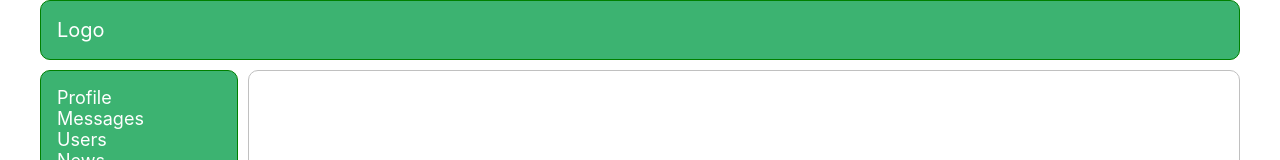
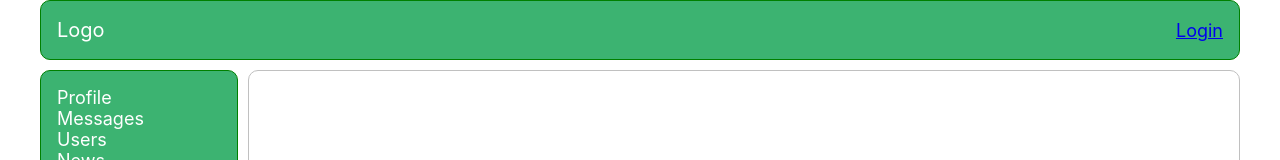
Before and after one commit to 1mpossible-code/react-social-network, a React (Create React App) app: page /login in a window 1280 px wide. Shown: the top 160 px of the page. Built offline with nearby package versions, Linux system fonts and the light colour scheme; no server answers.

Commit message:
Implement authorization. Add user's name to Header.

```diff
--- a/src/App.js
+++ b/src/App.js
@@ -1,16 +1,16 @@
 import './App.css';
-import Header from "./components/Header/Header";
 import Sidebar from "./components/Sidebar/Sidebar";
 import Dialogs from "./components/Dialogs/Dialogs";
 import {BrowserRouter, Route} from "react-router-dom";
 import UsersContainer from "./components/Users/UsersContainer";
 import ProfileContainer from "./components/Profile/ProfileContainer";
+import HeaderContainer from "./components/Header/HeaderContainer";
 
 function App(props) {
     return (
         <BrowserRouter>
             <div className="app-wrapper">
-                <Header/>
+                <HeaderContainer/>
                 <Sidebar/>
                 <main className="content">
                     <Route path="/profile/:userId" render={() => (
--- a/src/components/Header/Header.js
+++ b/src/components/Header/Header.js
@@ -1,11 +1,17 @@
 import React from "react";
 import classes from "./Header.module.css";
 
-const Header = () => {
+const Header = (props) => {
     return (
         <header className={classes.header}>
             <div className={classes.logo}>
                 <span>Logo</span>
+            </div>
+            <div className={classes.login}>
+                {
+                    props.isAuthorized ? props.name :
+                        <a href="http://localhost:3001/login">Login</a>
+                }
             </div>
         </header>
     )
--- a/src/components/Header/Header.module.css
+++ b/src/components/Header/Header.module.css
@@ -13,3 +13,11 @@
     align-items: center;
     padding-left: 1rem;
 }
+
+.login {
+    display: flex;
+    height: 100%;
+    align-items: center;
+    float: right;
+    padding-right: 1rem;
+}
--- /dev/null
+++ b/src/components/Header/HeaderContainer.js
@@ -0,0 +1,32 @@
+import React, {Component} from "react";
+import Header from "./Header";
+import {connect} from "react-redux";
+import {setAuthUser} from "../../redux/authReducer";
+import axios from "axios";
+
+class HeaderContainer extends Component {
+    componentDidMount() {
+        axios.get('http://localhost:3001/auth/me', {withCredentials: true})
+            .then(
+                res => {
+                    const {_id, name, email} = res.data
+
+                    this.props.setAuthUser(_id, name, email);
+                }
+            ).catch(e => console.log(e));
+    }
+
+    render() {
+        return (
+            <Header name={this.props.name} isAuthorized={this.props.isAuthorized}/>
+        );
+    }
+}
+
+const mapStateToProps = (state) => ({
+    id: state.auth.id,
+    name: state.auth.name,
+    isAuthorized: state.auth.isAuthorized,
+})
+
+export default connect(mapStateToProps, {setAuthUser})(HeaderContainer);
--- /dev/null
+++ b/src/redux/authReducer.js
@@ -0,0 +1,28 @@
+const SET_AUTH_USER = 'SET_AUTH_USER';
+
+const initialState = {
+    userId: null,
+    name: null,
+    email: null,
+    isAuthorized: false,
+}
+
+const authReducer = (state = initialState, action) => {
+    switch (action.type) {
+        case SET_AUTH_USER:
+            return {
+                ...state,
+                ...action.data,
+                isAuthorized: true,
+            }
+        default:
+            return state;
+    }
+}
+
+export const setAuthUser = (userId, name, email) => ({
+    type: SET_AUTH_USER,
+    data: {userId, name, email},
+})
+
+export default authReducer;
--- a/src/redux/store.js
+++ b/src/redux/store.js
@@ -2,11 +2,13 @@ import {combineReducers, createStore} from "redux";
 import profileReducer from "./profileReducer";
 import dialogsReducer from "./dialogsReducer";
 import usersReducer from "./usersReducer";
+import authReducer from "./authReducer";
 
 const reducers = combineReducers({
     profilePage: profileReducer,
     dialogsPage: dialogsReducer,
     usersPage: usersReducer,
+    auth: authReducer,
 })
 
 const store = createStore(reducers);
```
